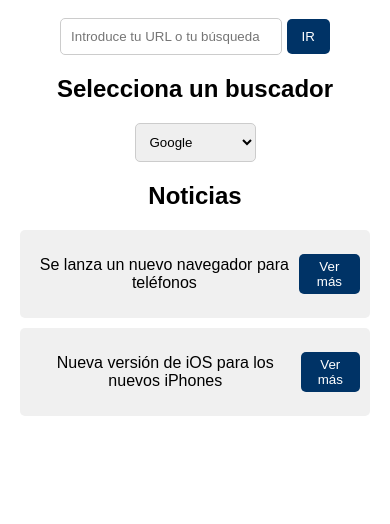
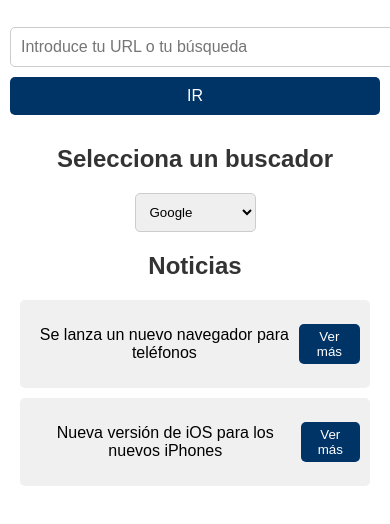
Before and after one commit to Martin-Apps-es/martin-browser, a plain HTML site: page index.html in a window 390 px wide. Shown: the part 60-584 px from the top of the page. Drawn offline with Linux system fonts and the light colour scheme.

Commit message:
Update index.html

```diff
--- a/index.html
+++ b/index.html
@@ -5,7 +5,8 @@
   <meta name="viewport" content="width=device-width, initial-scale=1.0">
   <title>Martín Browser</title>
   <style>
-    body {
+    /* Estilos generales */
+body {
   font-family: Arial, sans-serif;
   text-align: center;
   margin: 0;
@@ -14,18 +15,30 @@
 
 h1 {
   color: #003366;
-  margin-top: 20px;
-}
-
-.search-bar {
   margin: 20px 0;
 }
 
+h2 {
+  color: #333;
+}
+
+/* Contenedor principal para barra de búsqueda */
+.search-bar {
+  display: flex;
+  width: 100%; /* Ocupa todo el ancho */
+  margin: 0; /* Sin márgenes */
+  padding: 0; /* Sin relleno */
+  gap: 10px; /* Espacio entre input y botón */
+  box-sizing: border-box;
+  padding: 10px; /* Espacio interno para mantener consistencia */
+}
+
 #searchInput {
-  width: 200px;
+  flex: 1; /* Ocupa todo el espacio disponible */
   padding: 10px;
   border: 1px solid #ccc;
-  border-radius: 5px;
+  border-radius: 5px; /* Bordes redondeados */
+  font-size: 16px;
 }
 
 #searchBtn {
@@ -33,14 +46,16 @@ h1 {
   color: white;
   padding: 10px 15px;
   border: none;
-  border-radius: 5px;
+  border-radius: 5px; /* Bordes redondeados */
   cursor: pointer;
+  font-size: 16px;
 }
 
 #searchBtn:hover {
   background-color: #00509e;
 }
 
+/* Selector del buscador */
 .selector {
   margin: 20px 0;
 }
@@ -51,6 +66,7 @@ h1 {
   border: 1px solid #ccc;
 }
 
+/* Noticias */
 .news {
   margin: 20px;
 }
@@ -77,16 +93,34 @@ h1 {
 .view-more:hover {
   background-color: #00509e;
 }
+
+/* Responsividad */
+@media (max-width: 600px) {
+  .search-bar {
+    flex-direction: column; /* Input y botón en columnas */
+    gap: 10px; /* Espacio entre filas */
+  }
+
+  #searchInput {
+    width: 100%; /* Input ocupa todo el ancho */
+  }
+
+  #searchBtn {
+    width: 100%; /* Botón ocupa todo el ancho */
+  }
+}
   </style>
 </head>
 <body>
   <h1>Martín Browser</h1>
 
+  <!-- Barra de búsqueda -->
   <div class="search-bar">
     <input id="searchInput" type="text" placeholder="Introduce tu URL o tu búsqueda">
     <button id="searchBtn">IR</button>
   </div>
 
+  <!-- Selector del buscador -->
   <div class="selector">
     <h2>Selecciona un buscador</h2>
     <select id="searchEngine">
@@ -96,6 +130,7 @@ h1 {
     </select>
   </div>
 
+  <!-- Noticias -->
   <div class="news">
     <h2>Noticias</h2>
     <div class="news-item">
@@ -109,23 +144,35 @@ h1 {
   </div>
 
   <script>
-    document.getElementById("searchBtn").addEventListener("click", () => {
+    // Función principal para realizar la búsqueda o redirección
+function handleSearch() {
   const searchInput = document.getElementById("searchInput").value.trim();
   const searchEngine = document.getElementById("searchEngine").value;
 
-  // Expresión regular para detectar si es una URL válida
-  const urlPattern = /^(https?:\/\/)?(www\.)?[\w-]+\.[\w.-]+$/;
+  // Comprobar si es una URL válida
+  const isURL = searchInput.match(/^(https?:\/\/)?(www\.)?[\w-]+\.[a-z]{2,}/);
 
-  if (urlPattern.test(searchInput)) {
-    // Es una URL válida
+  if (isURL) {
+    // Si es una URL válida, añadir https:// si no está incluido
     const formattedURL = searchInput.startsWith("http://") || searchInput.startsWith("https://")
       ? searchInput
       : `https://${searchInput}`;
-    window.location.href = formattedURL; // Redirigir a la URL
+    window.location.href = formattedURL;
   } else {
-    // Si no es una URL, realizar búsqueda en el motor seleccionado
+    // Si no es una URL, realizar una búsqueda con el buscador seleccionado
     const searchURL = `${searchEngine}${encodeURIComponent(searchInput)}`;
     window.location.href = searchURL;
+  }
+}
+
+// Asignar evento al botón "IR"
+document.getElementById("searchBtn").addEventListener("click", handleSearch);
+
+// Asignar evento para detectar "Enter" en el campo de texto
+document.getElementById("searchInput").addEventListener("keypress", (event) => {
+  if (event.key === "Enter") {
+    event.preventDefault(); // Evita comportamientos no deseados
+    handleSearch(); // Llama a la función como si se hubiese pulsado el botón
   }
 });
   </script>
```
